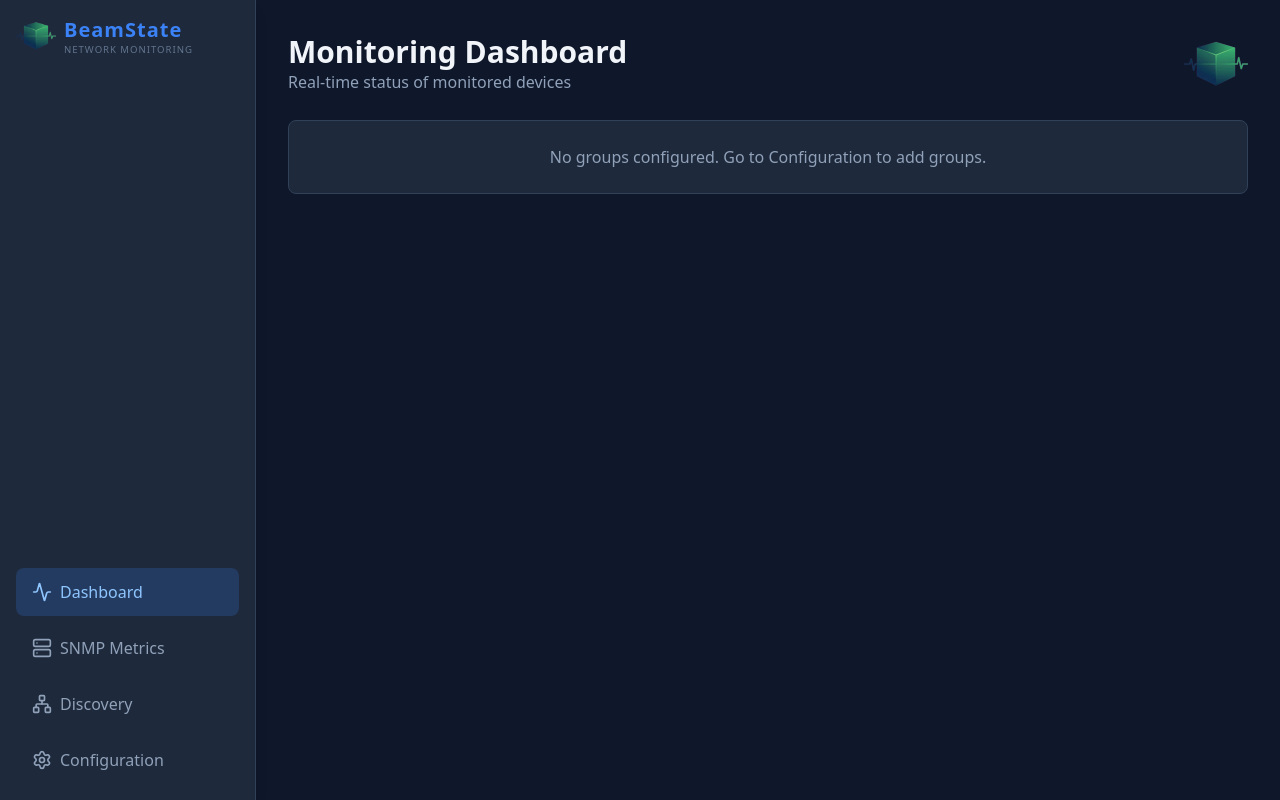
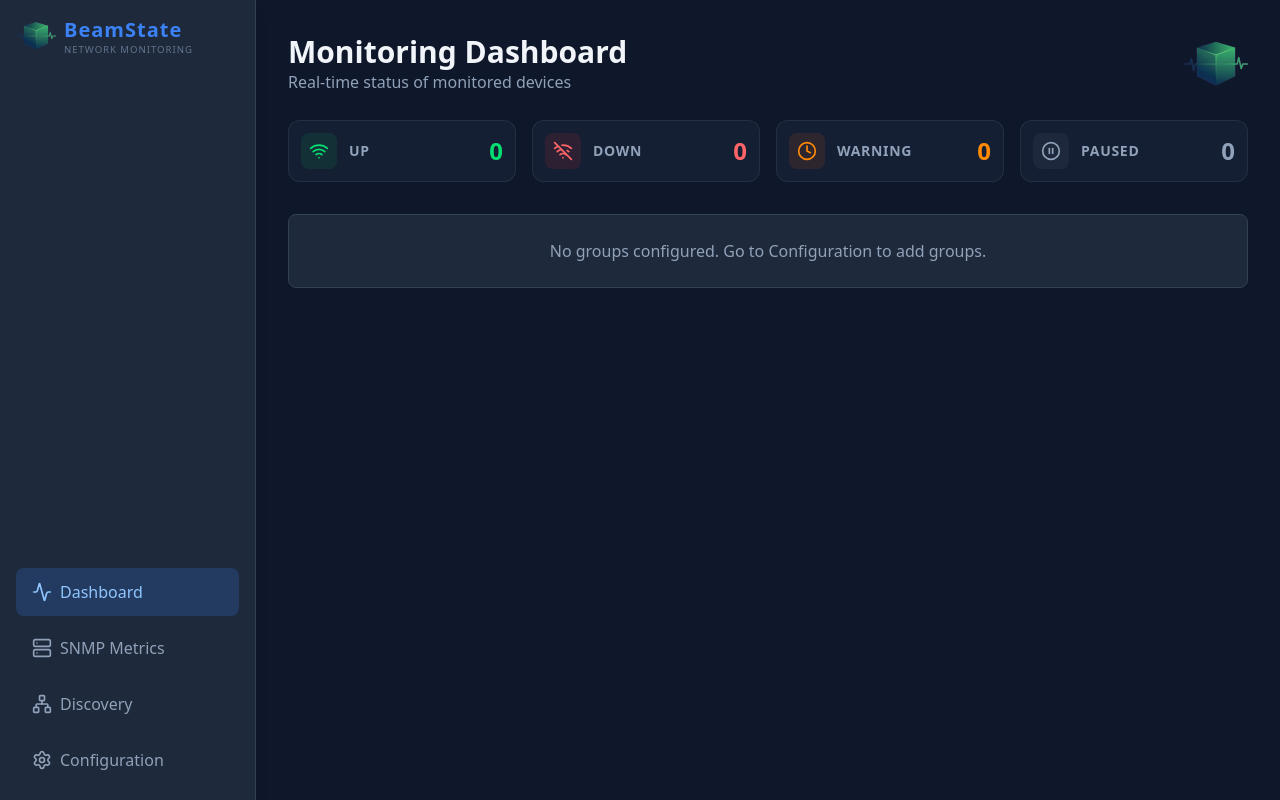
Before and after one commit to straybiker/BeamState, a React (Vite) app in the folder frontend/: page / in a window 1280 px wide. Built offline with nearby package versions, Linux system fonts and the light colour scheme; no server answers.

Commit message:
Add overview to dashboard

```diff
--- a/frontend/src/components/Dashboard.jsx
+++ b/frontend/src/components/Dashboard.jsx
@@ -79,6 +79,80 @@ const Dashboard = () => {
                     className="h-16 object-contain"
                 />
             </header>
+
+            {/* Summary Stats */}
+            {(() => {
+                let stats = { up: 0, down: 0, warning: 0, paused: 0, total: 0 };
+                groups.forEach(group => {
+                    const groupResults = resultsByGroup[group.name] || [];
+                    const resultsMap = new Map(groupResults.map(r => [r.node_id, r]));
+                    const nodes = group.nodes || [];
+
+                    nodes.forEach(node => {
+                        stats.total++;
+                        // If group is paused, node is effectively paused unless status says otherwise?
+                        // Actually backend status handles group pause.
+                        // But if no status yet, and group paused, it's paused.
+
+                        const statusNode = resultsMap.get(node.id);
+                        let status = 'WAITING';
+
+                        if (statusNode) {
+                            status = statusNode.status;
+                        } else if (group.enabled === false) {
+                            status = 'PAUSED';
+                        }
+
+                        if (status === 'UP') stats.up++;
+                        else if (status === 'DOWN') stats.down++;
+                        else if (status === 'PENDING') stats.warning++;
+                        else if (status === 'PAUSED') stats.paused++;
+                        // WAITING counts towards total but not specific buckets here, or maybe warning?
+                        // Let's treat WAITING as warning/pending for now or just ignore
+                    });
+                });
+
+                return (
+                    <div className="grid grid-cols-2 md:grid-cols-4 gap-4 mb-8">
+                        <div className="bg-slate-800/50 p-3 rounded-xl border border-slate-700/50 flex items-center justify-between">
+                            <div className="flex items-center gap-3">
+                                <div className="p-2 rounded-lg bg-green-500/10">
+                                    <Wifi size={20} className="text-green-400" />
+                                </div>
+                                <div className="text-slate-400 text-sm font-semibold uppercase tracking-wider">Up</div>
+                            </div>
+                            <div className="text-2xl font-bold text-green-400 leading-none">{stats.up}</div>
+                        </div>
+                        <div className="bg-slate-800/50 p-3 rounded-xl border border-slate-700/50 flex items-center justify-between">
+                            <div className="flex items-center gap-3">
+                                <div className="p-2 rounded-lg bg-red-500/10">
+                                    <WifiOff size={20} className="text-red-400" />
+                                </div>
+                                <div className="text-slate-400 text-sm font-semibold uppercase tracking-wider">Down</div>
+                            </div>
+                            <div className="text-2xl font-bold text-red-400 leading-none">{stats.down}</div>
+                        </div>
+                        <div className="bg-slate-800/50 p-3 rounded-xl border border-slate-700/50 flex items-center justify-between">
+                            <div className="flex items-center gap-3">
+                                <div className="p-2 rounded-lg bg-orange-500/10">
+                                    <Clock size={20} className="text-orange-400" />
+                                </div>
+                                <div className="text-slate-400 text-sm font-semibold uppercase tracking-wider">Warning</div>
+                            </div>
+                            <div className="text-2xl font-bold text-orange-400 leading-none">{stats.warning}</div>
+                        </div>
+                        <div className="bg-slate-800/50 p-3 rounded-xl border border-slate-700/50 flex items-center justify-between">
+                            <div className="flex items-center gap-3">
+                                <div className="p-2 rounded-lg bg-slate-500/10">
+                                    <PauseCircle size={20} className="text-slate-400" />
+                                </div>
+                                <div className="text-slate-400 text-sm font-semibold uppercase tracking-wider">Paused</div>
+                            </div>
+                            <div className="text-2xl font-bold text-slate-400 leading-none">{stats.paused}</div>
+                        </div>
+                    </div>
+                );
+            })()}
 
             {groups.length === 0 && (
                 <div className="bg-surface p-6 rounded-lg text-center text-slate-400 border border-slate-700">
```
